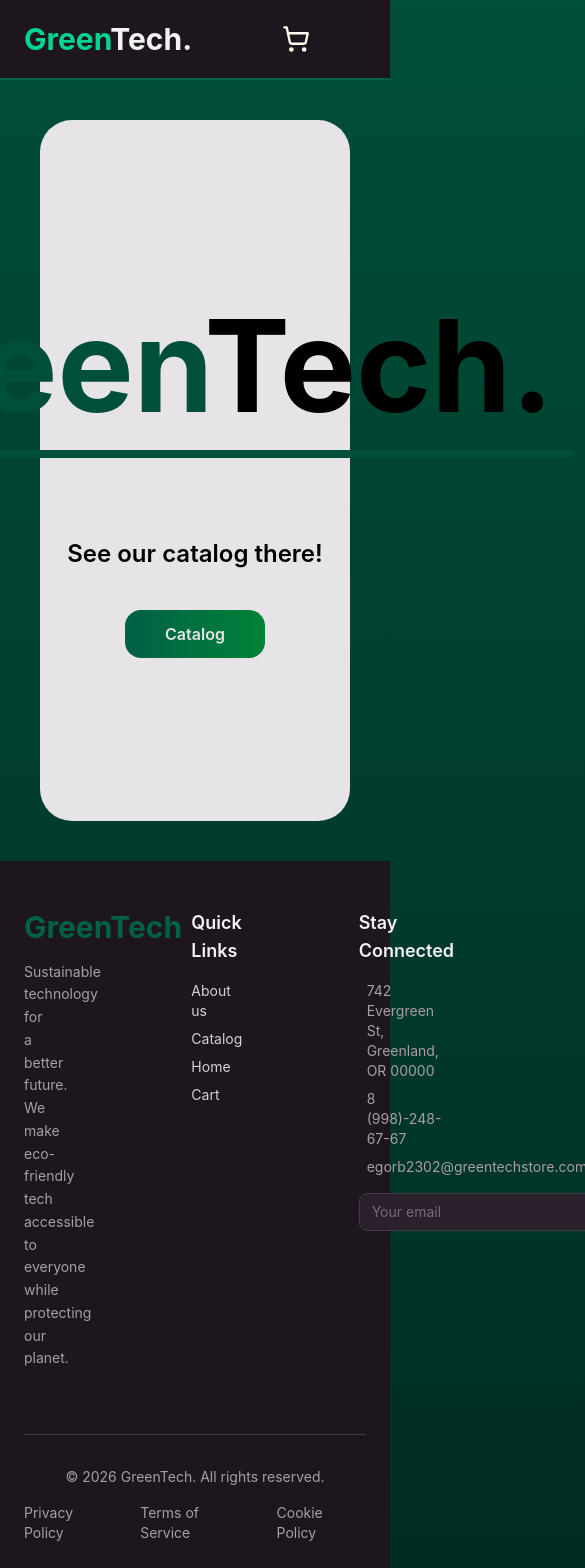
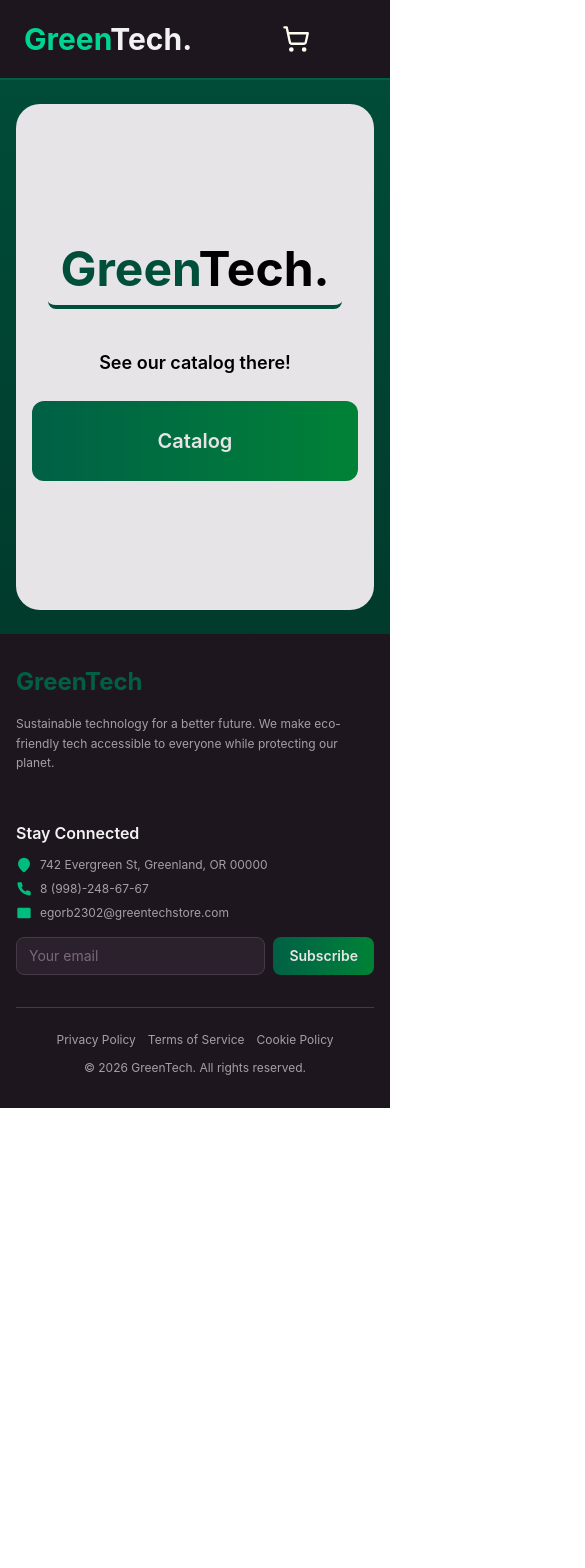
Before and after one commit to egorb2302/Store, a React (Vite) app in the folder App/: page / in a window 390 px wide. Shown: the top 1568 px of the page, 585 px wide, since content can reach past the window. After the commit the page ends 1108 px from the top, so only its background shows below. Built offline with nearby package versions, Linux system fonts and the light colour scheme.

Commit message:
add responsive design

```diff
--- a/App/db.json
+++ b/App/db.json
@@ -224,6 +224,10 @@
     {
       "email": "test@gmail.com",
       "id": "Yh60jHo_x_w"
+    },
+    {
+      "email": "adap@gmail.com",
+      "id": "uc7pMDOkX_s"
     }
   ],
   "$schema": "./node_modules/json-server/schema.json"
--- a/App/src/components/HeaderLayout.tsx
+++ b/App/src/components/HeaderLayout.tsx
@@ -77,7 +77,7 @@ export default function HeaderLayout() {
                         )}
                     </div>
                     <button className="lg:hidden p-2">
-                        <svg className="w-6 h-6 fill-mauve-300" viewBox="0 0 24 24">
+                        <svg className="w-6 h-6 fill-mauve-900" viewBox="0 0 24 24">
                             <path d="M4 6h16M4 12h16M4 18h16"/>
                         </svg>
                     </button>
@@ -87,20 +87,20 @@ export default function HeaderLayout() {
                 <Outlet/>
             </main>
             <footer className="bg-mauve-900 text-mauve-300">
-                <div className="container mx-auto px-6 py-12">
-                    <div className="grid grid-cols-3 md:grid-cols-2 lg:grid-cols-3 gap-40 mb-12">
+                <div className="container mx-auto px-4 sm:px-6 py-8 sm:py-12">
+                    <div className="grid grid-cols-1 md:grid-cols-2 gap-8 sm:gap-40 mb-8 sm:mb-12 lg:grid-cols-3">
                         <div>
                             <div className="flex items-center gap-2 mb-4">
-                                <span className="text-3xl font-bold text-emerald-800">
+                                <span className="text-2xl sm:text-3xl font-bold text-emerald-800">
                                     GreenTech
                                 </span>
                             </div>
-                            <p className="text-mauve-400 text-sm leading-relaxed mb-4">
+                            <p className="text-mauve-400 text-xs sm:text-sm leading-relaxed mb-4">
                                 Sustainable technology for a better future. We make eco-friendly tech
                                 accessible to everyone while protecting our planet.
                             </p>
                         </div>
-                        <div>
+                        <div className="hidden md:block">
                             <h3 className="text-mauve-100 font-semibold text-lg mb-4">Quick Links</h3>
                             <ul className="space-y-2">
                                 <li className="hover:text-emerald-400 transition-colors duration-300 text-sm">
@@ -126,23 +126,23 @@ export default function HeaderLayout() {
                             </ul>
                         </div>
                         <div>
-                            <h3 className="text-mauve-100 font-semibold text-lg mb-4">Stay Connected</h3>
+                            <h3 className="text-mauve-100 font-semibold text-base sm:text-lg mb-3 sm:mb-4">Stay Connected</h3>
                             <div className="space-y-2 mb-4">
-                                <p className="flex items-center gap-2 text-sm text-mauve-400">
-                                    <svg className="w-4 h-4 fill-emerald-500" viewBox="0 0 24 24">
+                                <p className="flex items-center gap-2 text-xs sm:text-sm text-mauve-400">
+                                    <svg className="w-4 h-4 fill-emerald-500 shrink-0" viewBox="0 0 24 24">
                                         <path d="M21 10c0 7-9 13-9 13s-9-6-9-13a9 9 0 0118 0z"/>
                                         <circle cx="12" cy="10" r="3"/>
                                     </svg>
                                     742 Evergreen St, Greenland, OR 00000
                                 </p>
-                                <p className="flex items-center gap-2 text-sm text-mauve-400">
-                                    <svg className="w-4 h-4 fill-emerald-500" viewBox="0 0 24 24">
+                                <p className="flex items-center gap-2 text-xs sm:text-sm text-mauve-400">
+                                    <svg className="w-4 h-4 fill-emerald-500 shrink-0" viewBox="0 0 24 24">
                                         <path d="M22 16.92v3a2 2 0 01-2.18 2 19.79 19.79 0 01-8.63-3.07 19.5 19.5 0 01-6-6 19.79 19.79 0 01-3.07-8.67A2 2 0 014.11 2h3a2 2 0 012 1.72 12.84 12.84 0 00.7 2.81 2 2 0 01-.45 2.11L8.09 9.91a16 16 0 006 6l1.27-1.27a2 2 0 012.11-.45 12.84 12.84 0 002.81.7A2 2 0 0122 16.92z"/>
                                     </svg>
                                     8 (998)-248-67-67
                                 </p>
-                                <p className="flex items-center gap-2 text-sm text-mauve-400">
-                                    <svg className="w-4 h-4 fill-emerald-500" viewBox="0 0 24 24">
+                                <p className="flex items-center gap-2 text-xs sm:text-sm text-mauve-400">
+                                    <svg className="w-4 h-4 fill-emerald-500 shrink-0" viewBox="0 0 24 24">
                                         <path d="M4 4h16c1.1 0 2 .9 2 2v12c0 1.1-.9 2-2 2H4c-1.1 0-2-.9-2-2V6c0-1.1.9-2 2-2z"/>
                                         <polyline points="22,6 12,13 2,6"/>
                                     </svg>
@@ -152,25 +152,24 @@ export default function HeaderLayout() {
                             {<Subscribe />}
                         </div>
                     </div>
-                    <div className="border-t border-mauve-700 pt-8">
-                        <div className="flex flex-col md:flex-row justify-between items-center gap-4">
-                            <p className="text-mauve-400 text-sm">
+                    <div className="border-t border-mauve-700 pt-6 sm:pt-8">
+                        <div className="flex flex-col md:flex-row justify-between items-center gap-3 sm:gap-4">
+                            <p className="text-mauve-400 text-xs sm:text-sm order-2 md:order-1">
                                 © 2026 GreenTech. All rights reserved.
                             </p>
-                            <div className="flex gap-6">
-                                <a href="#" className="text-mauve-400 hover:text-emerald-400 text-sm transition-colors duration-300">
+                            <div className="flex gap-3 sm:gap-6 order-1 md:order-2">
+                                <a href="#" className="text-mauve-400 hover:text-emerald-400 text-xs sm:text-sm transition-colors duration-300">
                                     Privacy Policy
                                 </a>
-                                <a href="#" className="text-mauve-400 hover:text-emerald-400 text-sm transition-colors duration-300">
+                                <a href="#" className="text-mauve-400 hover:text-emerald-400 text-xs sm:text-sm transition-colors duration-300">
                                     Terms of Service
                                 </a>
-                                <a href="#" className="text-mauve-400 hover:text-emerald-400 text-sm transition-colors duration-300">
+                                <a href="#" className="text-mauve-400 hover:text-emerald-400 text-xs sm:text-sm transition-colors duration-300">
                                     Cookie Policy
                                 </a>
                             </div>
                         </div>
                     </div>
-
                 </div>
             </footer>
         </>
--- a/App/src/components/SuccesModal.tsx
+++ b/App/src/components/SuccesModal.tsx
@@ -2,6 +2,7 @@ import type { ModalType } from "../types/types";
 
 export default function SuccessModal({state, message, onClose}: ModalType) {
     if (state === false) return null
+    console.log(`${onClose}`)
 
     return (
         <div className="fixed inset-0 bg-black/50 flex items-center justify-center z-50">
@@ -11,13 +12,13 @@ export default function SuccessModal({state, message, onClose}: ModalType) {
                 </svg>
                 <h3 className="text-mauve-100 font-bold text-xl mb-2">Success!</h3>
                 <p className="text-mauve-400 mb-4">{message}</p>
-                <button
+                {/* <button
                     onClick={onClose}
                     className="px-8 py-2 bg-emerald-700 text-mauve-100
                     rounded-xl hover:bg-emerald-600 transition-colors cursor-pointer"
                 >
                     OK
-                </button>
+                </button> */}
             </div>
         </div>
     )
--- a/App/src/pages/About.tsx
+++ b/App/src/pages/About.tsx
@@ -3,19 +3,28 @@ import Arrow from '../assets/move-down.svg';
 
 export default function About() {
     return (
-        <div className="flex flex-col items-center gap-5">
-            <h1 className="text-white text-9xl font-bold cursor-default my-15">Who&nbsp;
+        <div className="flex flex-col items-center gap-4 sm:gap-5 px-4 sm:px-6 lg:px-8">
+            <h1 className="text-white text-4xl sm:text-6xl md:text-7xl lg:text-9xl font-bold cursor-default
+                        mt-8 sm:mt-12 lg:mt-15 text-center">
+                Who&nbsp;
                 <span className="text-emerald-300 transition-all
                                 animate-[pulse_3s_ease-in-out_infinite] inline-block
-                hover:scale-200 hover:transition-all duration-750"> we </span> are?
+                                hover:scale-125 lg:hover:scale-200 hover:transition-all duration-750">
+                    we&nbsp;
+                </span>
+                are?
             </h1>
-            <div className="pb-8 border-b-4 border-white">
-                <h2 className="text-white text-2xl font-bold">GreenTech — Sustainable Technology for a Better Future.</h2>
+            <div className="pb-4 sm:pb-6 lg:pb-8 border-b-2 sm:border-b-4 border-white">
+                <h2 className="text-white text-lg sm:text-xl lg:text-2xl font-bold text-center px-2">
+                    GreenTech — Sustainable Technology for a Better Future.
+                </h2>
             </div>
-            <div className="grid grid-cols-2 w-2/3 gap-10 mt-10">
-                <div className="bg-mauve-200 p-8 rounded-2xl w-full">
-                    <h2 className="text-black font-bold text-3xl mb-5">About Us</h2>
-                    <p className="text-black text-xl font-semibold">
+            <div className="grid grid-cols-1 lg:grid-cols-2 w-full lg:w-2/3 gap-6 sm:gap-8 lg:gap-10 mt-6 sm:mt-8 lg:mt-10">
+                <div className="bg-mauve-200 p-5 sm:p-6 lg:p-8 rounded-2xl w-full">
+                    <h2 className="text-black font-bold text-xl sm:text-2xl lg:text-3xl mb-3 sm:mb-4 lg:mb-5">
+                        About Us
+                    </h2>
+                    <p className="text-black text-base sm:text-lg lg:text-xl font-semibold">
                         GreenTech is a pioneering technology retailer dedicated to bridging the gap between cutting-edge
                         innovation and environmental responsibility.<br/> Founded in 2022, we curate and sell
                         eco-friendly electronics, energy-efficient gadgets, and sustainable tech accessories.<br/>
@@ -24,70 +33,104 @@ export default function About() {
                         who want to reduce their carbon footprint without sacrificing performance.
                     </p>
                 </div>
-                <div className="bg-mauve-200 p-8 rounded-2xl w-full">
-                    <h2 className="text-black font-bold text-3xl mb-5">Our Philosophy</h2>
-                    <p className="text-black text-xl font-semibold mb-4">
+                <div className="bg-mauve-200 p-5 sm:p-6 lg:p-8 rounded-2xl w-full">
+                    <h2 className="text-black font-bold text-xl sm:text-2xl lg:text-3xl mb-3 sm:mb-4 lg:mb-5">
+                        Our Philosophy
+                    </h2>
+                    <p className="text-black text-base sm:text-lg lg:text-xl font-semibold mb-3 sm:mb-4">
                         We believe technology should empower people while protecting the planet.
                         Every product in our catalog is carefully vetted based on three core principles:
                     </p>
-                    <ul className="list-disc list-inside text-black text-xl font-semibold mb-4">
+                    <ul className="list-disc list-inside text-black text-base sm:text-lg lg:text-xl font-semibold mb-3 sm:mb-4 space-y-2">
                         <li>
-                            <span className="bg-linear-to-r from-emerald-800 to-green-500 bg-clip-text text-transparent font-bold">Sustainability</span> — Products made from recycled, biodegradable, or responsibly sourced materials
+                            <span className="bg-linear-to-r from-emerald-800 to-green-500 bg-clip-text text-transparent font-bold">
+                                Sustainability
+                            </span> — Products made from recycled, biodegradable, or responsibly sourced materials
                         </li>
                         <li>
-                            <span className="bg-linear-to-r from-emerald-800 to-green-500 bg-clip-text text-transparent font-bold">Energy Efficiency</span> — Devices that minimize power consumption without compromising functionality
+                            <span className="bg-linear-to-r from-emerald-800 to-green-500 bg-clip-text text-transparent font-bold">
+                                Energy Efficiency
+                            </span> — Devices that minimize power consumption without compromising functionality
                         </li>
                         <li>
-                            <span className="bg-linear-to-r from-emerald-800 to-green-500 bg-clip-text text-transparent font-bold">Longevity</span> — Repairable, upgradeable, and durable tech designed to last, reducing e-waste
+                            <span className="bg-linear-to-r from-emerald-800 to-green-500 bg-clip-text text-transparent font-bold">
+                                Longevity
+                            </span> — Repairable, upgradeable, and durable tech designed to last, reducing e-waste
                         </li>
                     </ul>
                 </div>
             </div>
-            <div className="bg-mauve-200 p-8 rounded-2xl w-2/3 mt-5">
-                <h1 className="text-black font-bold text-3xl mb-10">Products Categories</h1>
+            <div className="bg-mauve-200 p-5 sm:p-6 lg:p-8 rounded-2xl w-full lg:w-2/3 mt-4 sm:mt-5">
+                <h1 className="text-black font-bold text-xl sm:text-2xl lg:text-3xl mb-6 sm:mb-8 lg:mb-10">
+                    Products Categories
+                </h1>
+                <div className="space-y-5 sm:space-y-6">
                     <div>
-                    <h2 className="bg-linear-to-r from-lime-400 to-emerald-800 bg-clip-text text-transparent font-bold text-2xl mb-5">Solar-Powered Devices</h2>
-                    <p className="text-mauve-500 text-xl font-semibold mb-4">
+                        <h2 className="bg-linear-to-r from-lime-400 to-emerald-800 bg-clip-text text-transparent font-bold
+                                    text-lg sm:text-xl lg:text-2xl mb-2 sm:mb-3 lg:mb-5">
+                            Solar-Powered Devices
+                        </h2>
+                        <p className="text-mauve-500 text-base sm:text-lg lg:text-xl font-semibold">
                             Portable solar chargers, solar-powered Bluetooth speakers, solar backpacks with built-in charging,
                             and outdoor lighting solutions that harness the power of the sun.
                         </p>
                     </div>
                     <div>
-                    <h2 className="bg-linear-to-r from-lime-400 to-emerald-800 bg-clip-text text-transparent font-bold text-2xl mb-5">Energy-Efficient Home Tech</h2>
-                    <p className="text-mauve-500 text-xl font-semibold mb-4">
+                        <h2 className="bg-linear-to-r from-lime-400 to-emerald-800 bg-clip-text text-transparent font-bold
+                                    text-lg sm:text-xl lg:text-2xl mb-2 sm:mb-3 lg:mb-5">
+                            Energy-Efficient Home Tech
+                        </h2>
+                        <p className="text-mauve-500 text-base sm:text-lg lg:text-xl font-semibold">
                             Smart thermostats, LED smart bulbs, energy-monitoring plugs, and low-power home
                             assistants that help you reduce electricity bills while staying connected.
                         </p>
                     </div>
                     <div>
-                    <h2 className="bg-linear-to-r from-lime-400 to-emerald-800 bg-clip-text text-transparent font-bold text-2xl mb-5">Eco-Friendly Accessories</h2>
-                    <p className="text-mauve-500 text-xl font-semibold mb-4">
+                        <h2 className="bg-linear-to-r from-lime-400 to-emerald-800 bg-clip-text text-transparent font-bold
+                                    text-lg sm:text-xl lg:text-2xl mb-2 sm:mb-3 lg:mb-5">
+                            Eco-Friendly Accessories
+                        </h2>
+                        <p className="text-mauve-500 text-base sm:text-lg lg:text-xl font-semibold">
                             Biodegradable phone cases, recycled plastic laptop sleeves, bamboo keyboards,
                             cork mouse pads, and cables made from reclaimed ocean plastics.
                         </p>
                     </div>
                     <div>
-                    <h2 className="bg-linear-to-r from-lime-400 to-emerald-800 bg-clip-text text-transparent font-bold text-2xl mb-5">Refurbished & Pre-Loved</h2>
-                    <p className="text-mauve-500 text-xl font-semibold mb-4">
+                        <h2 className="bg-linear-to-r from-lime-400 to-emerald-800 bg-clip-text text-transparent font-bold
+                                    text-lg sm:text-xl lg:text-2xl mb-2 sm:mb-3 lg:mb-5">
+                            Refurbished & Pre-Loved
+                        </h2>
+                        <p className="text-mauve-500 text-base sm:text-lg lg:text-xl font-semibold">
                             A carefully inspected selection of refurbished smartphones, laptops, and
                             tablets that perform like new but cost less and keep electronics out of landfills.
                         </p>
                     </div>
                     <div>
-                    <h2 className="bg-linear-to-r from-lime-400 to-emerald-800 bg-clip-text text-transparent font-bold text-2xl mb-5">Green Audio</h2>
-                    <p className="text-mauve-500 text-xl font-semibold mb-4">
+                        <h2 className="bg-linear-to-r from-lime-400 to-emerald-800 bg-clip-text text-transparent font-bold
+                                    text-lg sm:text-xl lg:text-2xl mb-2 sm:mb-3 lg:mb-5">
+                            Green Audio
+                        </h2>
+                        <p className="text-mauve-500 text-base sm:text-lg lg:text-xl font-semibold">
                             Headphones and earbuds crafted from sustainable wood, recycled aluminum,
                             and plant-based leather, delivering premium sound with a clear conscience.
                         </p>
                     </div>
                 </div>
-            <p className="text-mauve-200 text-2xl font-light my-10">Wanna buy our products?</p>
-            <img className="filter invert sepia hue-rotate-90 -mt-10 w-8" src={Arrow} alt="arrow down" />
+            </div>
+            <p className="text-mauve-200 text-lg sm:text-xl lg:text-2xl font-light my-6 sm:my-8 lg:my-10 text-center">
+                Wanna buy our products?
+            </p>
+            <img className="filter invert sepia hue-rotate-90 -mt-6 sm:-mt-8 lg:-mt-10 w-6 sm:w-8"
+                src={Arrow} alt="arrow down" />
             <Link to="/products">
-                <button className="py-3 px-10 bg-linear-to-r from-emerald-800 to-green-700
-                text-mauve-200 font-semibold rounded-2xl cursor-pointer
-                transition-all duration-300 hover:brightness-80 active:brightness-60 active:scale-105 mb-30
-                shadow-xl">Catalog</button>
+                <button className="py-2.5 sm:py-3 px-8 sm:px-10 bg-linear-to-r from-emerald-800 to-green-700
+                                text-mauve-200 text-sm sm:text-base font-semibold
+                                rounded-xl sm:rounded-2xl cursor-pointer
+                                transition-all duration-300
+                                hover:brightness-80 active:brightness-60 active:scale-105
+                                mb-20 sm:mb-25 lg:mb-30 shadow-xl">
+                    Catalog
+                </button>
             </Link>
         </div>
     )
--- a/App/src/pages/Cart.tsx
+++ b/App/src/pages/Cart.tsx
@@ -15,7 +15,7 @@ export default function Cart() {
     if (items.length <= 0) {
         return (
             <div className="h-[70vh]">
-                <div className="flex flex-col items-center">
+                <div className="flex flex-col items-center px-10 text-center">
                     <h1 className="text-white text-6xl font-bold cursor-default mt-40 mb-20">Your Cart is Empty!</h1>
                     <Link to="/products">
                         <button className="py-3 px-10 bg-linear-to-r from-emerald-800 to-green-700
@@ -109,8 +109,7 @@ export default function Cart() {
                         <p className="text-mauve-300 font-medium">Total:</p>
                         <p className="text-emerald-400 font-bold text-2xl">${getTotalPrice().toFixed(2)}</p>
                     </div>
-
-                    <div className="flex gap-3">
+                    <div className="flex flex-col items-center sm:flex-row gap-3">
                         <button
                             className="flex-1 py-3 px-6 bg-mauve-700 border-2 border-mauve-600
                                     text-mauve-300 font-semibold rounded-xl cursor-pointer
--- a/App/src/pages/Home.tsx
+++ b/App/src/pages/Home.tsx
@@ -2,15 +2,26 @@ import { Link } from "react-router";
 
 export default function Home() {
     return (
-        <div className="flex flex-col items-center m-10 bg-mauve-200 rounded-4xl h-[83vh] justify-center">
-            <div className="border-b-8 border-emerald-900 rounded-b-lg p-5 mb-20">
-                <h1 className="text-9xl font-bold"><span className="text-emerald-900">Green</span>Tech.</h1>
+        <div className="flex flex-col items-center mx-4 sm:mx-6 lg:mx-10 my-6 sm:my-8 lg:my-10
+                bg-mauve-200 rounded-3xl sm:rounded-4xl
+                h-[60vh] sm:h-[80vh] lg:h-[83vh] justify-center px-4">
+            <div className="border-b-4 sm:border-b-6 lg:border-b-8 border-emerald-900
+                            rounded-b-lg p-3 sm:p-4 lg:p-5 mb-10 sm:mb-16 lg:mb-20">
+                <div className="text-5xl sm:text-7xl md:text-8xl lg:text-9xl font-bold text-center">
+                    <span className="text-emerald-900">Green</span>
+                    <span className="text-black">Tech.</span>
+                </div>
             </div>
-            <p className="font-semibold text-2xl mb-10">See our catalog there!</p>
-            <Link to="/products">
-                <button className="py-3 px-10 bg-linear-to-r from-emerald-800 to-green-700
-                text-mauve-200 font-semibold rounded-2xl cursor-pointer
-                transition-all duration-300 hover:brightness-80 active:brightness-60 active:scale-105">
+            <p className="font-semibold text-lg sm:text-xl lg:text-2xl mb-6 sm:mb-8 lg:mb-10 text-center px-2">
+                See our catalog there!
+            </p>
+            <Link to="/products" className="w-full sm:w-auto">
+                <button className="w-full sm:w-auto py-6.5 sm:py-3 px-6 sm:px-8 lg:px-10
+                                bg-linear-to-r from-emerald-800 to-green-700
+                                text-mauve-200 text-xl sm:text-base font-semibold
+                                rounded-xl sm:rounded-2xl cursor-pointer
+                                transition-all duration-300
+                                hover:brightness-90 active:brightness-75 active:scale-105">
                     Catalog
                 </button>
             </Link>
--- a/App/src/pages/SignUp.tsx
+++ b/App/src/pages/SignUp.tsx
@@ -188,7 +188,7 @@ export default function SignUp({ onSignUp }: { onSignUp: (data: User) => void })
                         to="/login"
                         className="text-emerald-400 font-semibold hover:text-emerald-300 transition-colors duration-300"
                     >
-                        Sign In
+                        Login
                     </Link>
                 </p>
             </div>
--- a/App/src/styles/index.css
+++ b/App/src/styles/index.css
@@ -1,6 +1,11 @@
 @import 'tailwindcss';
 
+html {
+    overflow-x: hidden;
+}
+
 body {
+    overflow-x: hidden;
     background-image: linear-gradient(to bottom, var(--color-emerald-900), var(--color-emerald-950));
 }
 
```
Also changed, not shown: App/src/pages/Catalog.tsx (+16 -12 lines), App/src/pages/NotFound.tsx (+11 -9 lines). Lines whose indentation alone changed are shown as unchanged.
